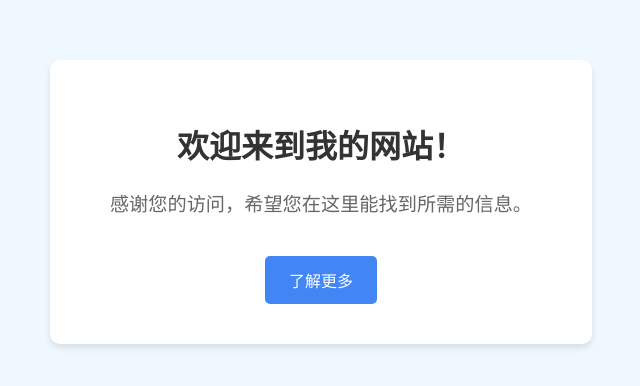
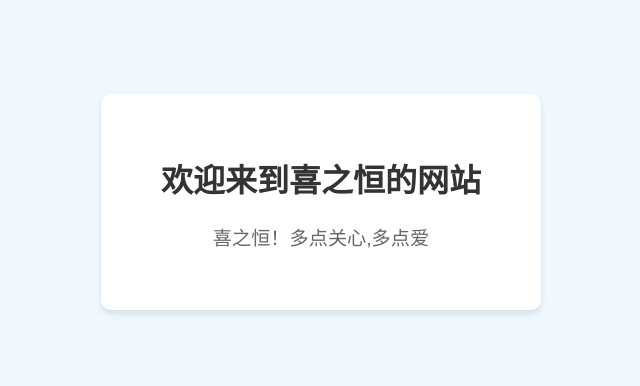
Before and after one commit to Urfread/urf-space, a plain HTML site: page index.html in a window 1280 px wide. Shown: the part 198-584 px from the top of the page, without its empty margins (319-959 px from the left). Drawn offline with Linux system fonts and the light colour scheme.

Commit message:
Update index.html

```diff
--- a/index.html
+++ b/index.html
@@ -44,9 +44,8 @@
 </head>
 <body>
     <div class="welcome-container">
-        <h1>欢迎来到我的网站！</h1>
-        <p>感谢您的访问，希望您在这里能找到所需的信息。</p>
-        <a href="#" class="btn">了解更多</a>
+        <h1>欢迎来到喜之恒的网站</h1>
+        <p>喜之恒！多点关心,多点爱</p>
     </div>
 </body>
 </html>
```
